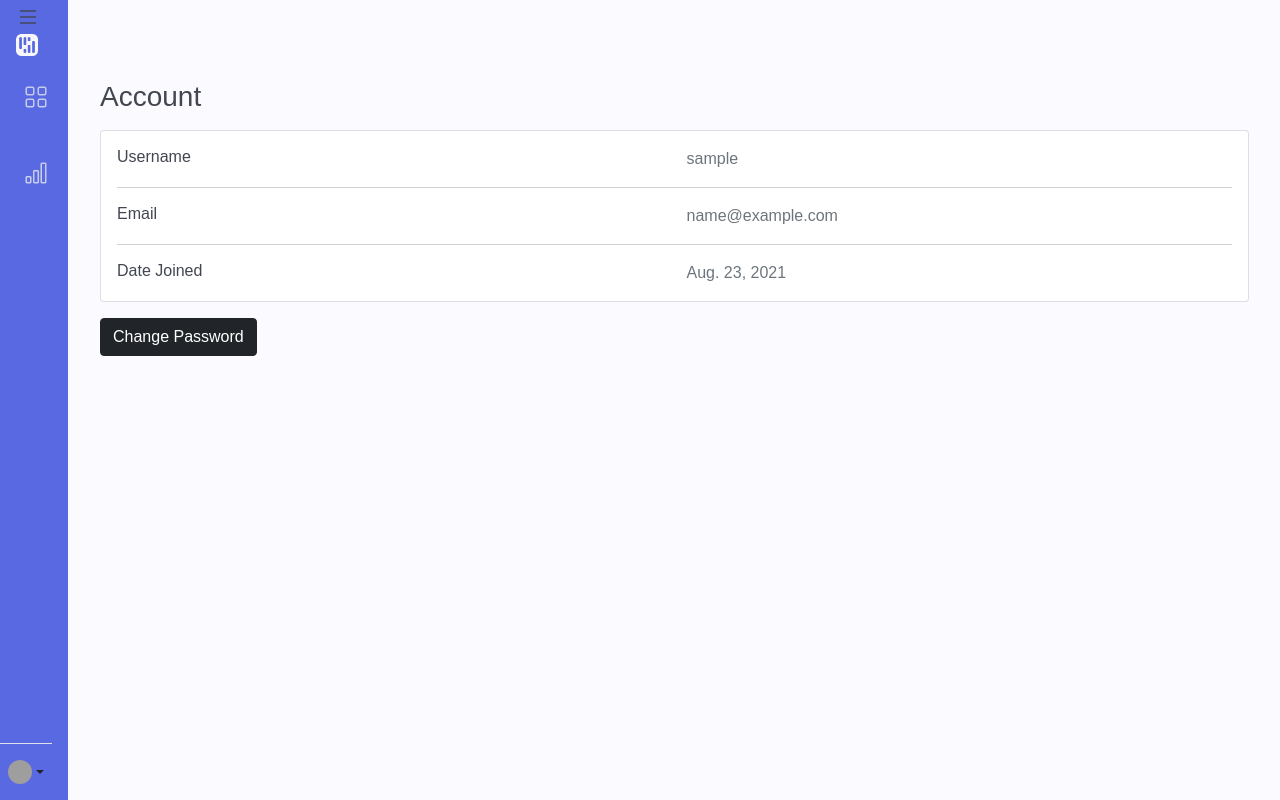
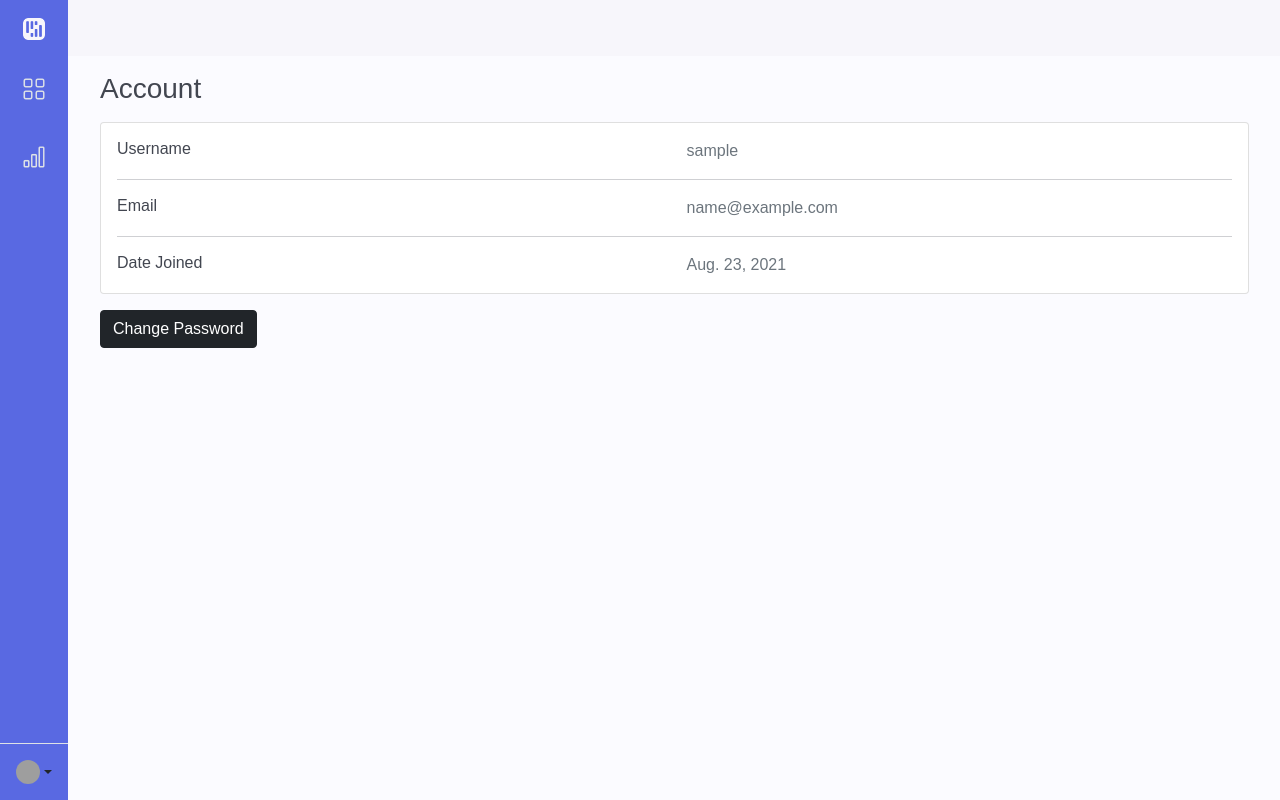
Before and after one commit to z-siddiqi/job-tracker, a Django app: page /accounts/user/ in a window 1280 px wide. Run offline with Django 3.2, Linux system fonts and the light colour scheme; the visitor is signed in with stand-in values (Sample User, id 1); parts of the project's set-up code (start-up, migrations or seed data) failed here and were passed over; some libraries are stand-ins or nearby versions; grey boxes are pictures that could not be loaded.

Commit message:
clean up all css

```diff
--- a/static/css/app.css
+++ b/static/css/app.css
@@ -1,7 +1,7 @@
 /* app */
 
 :root {
-	--header-height: 3rem;
+	--header-height: 2.5rem;
 	--nav-width: 68px;
 }
 
@@ -25,116 +25,56 @@ body {
 
 /* header */
 
-.app-header {
-	width: 100%;
+#appHeader {
 	height: var(--header-height);
-	position: fixed;
-	top: 0;
-	left: 0;
-	display: flex;
-	align-items: center;
-	justify-content: space-between;
-	padding: 0 1rem;
 	background-color: #f7f6fb;
-	z-index: 100;
 	transition: .5s;
 }
 
-.app-header-toggle {
+#appHeader a {
 	color: #5969e2;
-	font-size: 1.5rem;
-	cursor: pointer;
-}
-
-.body-pd {
-	padding-left: calc(var(--nav-width) + 1rem) !important;
 }
 
 
 /* sidenav */
 
 .side-bar {
-	position: fixed;
 	top: 0;
 	left: -30%;
 	width: var(--nav-width);
 	height: 100vh;
 	background-color: #5969e2;
-	padding: .5rem 1rem 0 0;
 	transition: .5s;
-	z-index: 100;
-}
-
-.side-nav {
-	height: 100%;
-	display: flex;
-	flex-direction: column;
-	justify-content: space-between;
-	overflow: hidden;
-}
-
-.side-nav-logo,
-.side-nav-link {
-	display: grid;
-	grid-template-columns: max-content max-content;
-	align-items: center;
-	column-gap: 1rem;
-	padding: .5rem 0 .5rem 1.5rem;
-}
-
-.side-nav-logo {
-	margin-bottom: 2rem;
-}
-
-.side-nav-logo-icon {
-	font-size: 1.25rem;
-	color: #f7f6fb;
-}
-
-.side-nav-logo-name {
-	color: #f7f6fb;
-	font-weight: 700;
-	text-transform: uppercase;
-}
-
-.side-nav-logo-name span {
-	font-weight: 400;
+	z-index: 1030;
 }
 
 .side-nav-link {
-	position: relative;
-	color: #caceed;
-	margin-bottom: 1.5rem;
-	transition: .3s;
+    display: block;
+    padding: 1rem;
+	color: #dee2e6;
+    text-decoration: none;
+    transition: color .15s ease-in-out;
 }
 
 .side-nav-link:hover {
-	color: #f7f6fb;
+	color: #dee2e6;
 }
 
-.side-nav-icon {
-	font-size: 1.25rem;
-}
-
-.show-nav {
-	left: 0;
-}
-
-.body-pd {
-	padding-left: calc(var(--nav-width) + 1rem) !important;
-}
-
-.active-link {
-	color: #f7f6fb;
-}
-
-.active-link::before {
+.side-nav-link.active::before {
 	content: '';
 	position: absolute;
 	left: 0;
 	width: 2px;
-	height: 32px;
-	background-color: #f7f6fb;
+	height: 33px;
+	background-color: #dee2e6;
+}
+
+.side-bar.show {
+	left: 0;
+}
+
+.sidebar-pd {
+	padding-left: calc(var(--nav-width) + 1rem) !important;
 }
 
 
@@ -143,8 +83,6 @@ body {
 .kanban-column {
 	height: calc(100vh - 20rem);
 	background-color: #e2e4e6 !important;
-	border-bottom-right-radius: 0 !important;
-	border-bottom-left-radius: 0 !important;
 }
 
 .add-card-btn {
@@ -193,7 +131,6 @@ body {
 	border-bottom: 1px solid #ccc;
 }
 
-
 /* media queries */
 
 @media screen and (min-width: 768px) {
@@ -202,22 +139,16 @@ body {
 		padding-left: calc(var(--nav-width) + 2rem);
 	}
 
-	.app-header {
+	#appHeader {
 		height: calc(var(--header-height) + 1rem);
-		padding: 0 2rem 0 calc(var(--nav-width) + 2rem);
+	}
+
+	#appHeader a {
+		display: none;
 	}
 
 	.side-bar {
 		left: 0;
-		padding: 1rem 1rem 0 0;
-	}
-
-	.show-nav {
-		width: calc(var(--nav-width) + 156px);
-	}
-
-	.body-pd {
-		padding-left: calc(var(--nav-width) + 188px) !important;
 	}
 }
 
--- a/static/css/base.css
+++ b/static/css/base.css
@@ -2,6 +2,7 @@
 
 a {
 	color: inherit;
+	text-decoration: none;
 }
 
 a:hover {
@@ -9,8 +10,8 @@ a:hover {
 	color: inherit;
 }
 
-a #icon {
-	font-size: 1.5rem !important;
+.dropdown-item:active {
+    background-color: #5969e2;
 }
 
 .form-check-input:hover {
```
